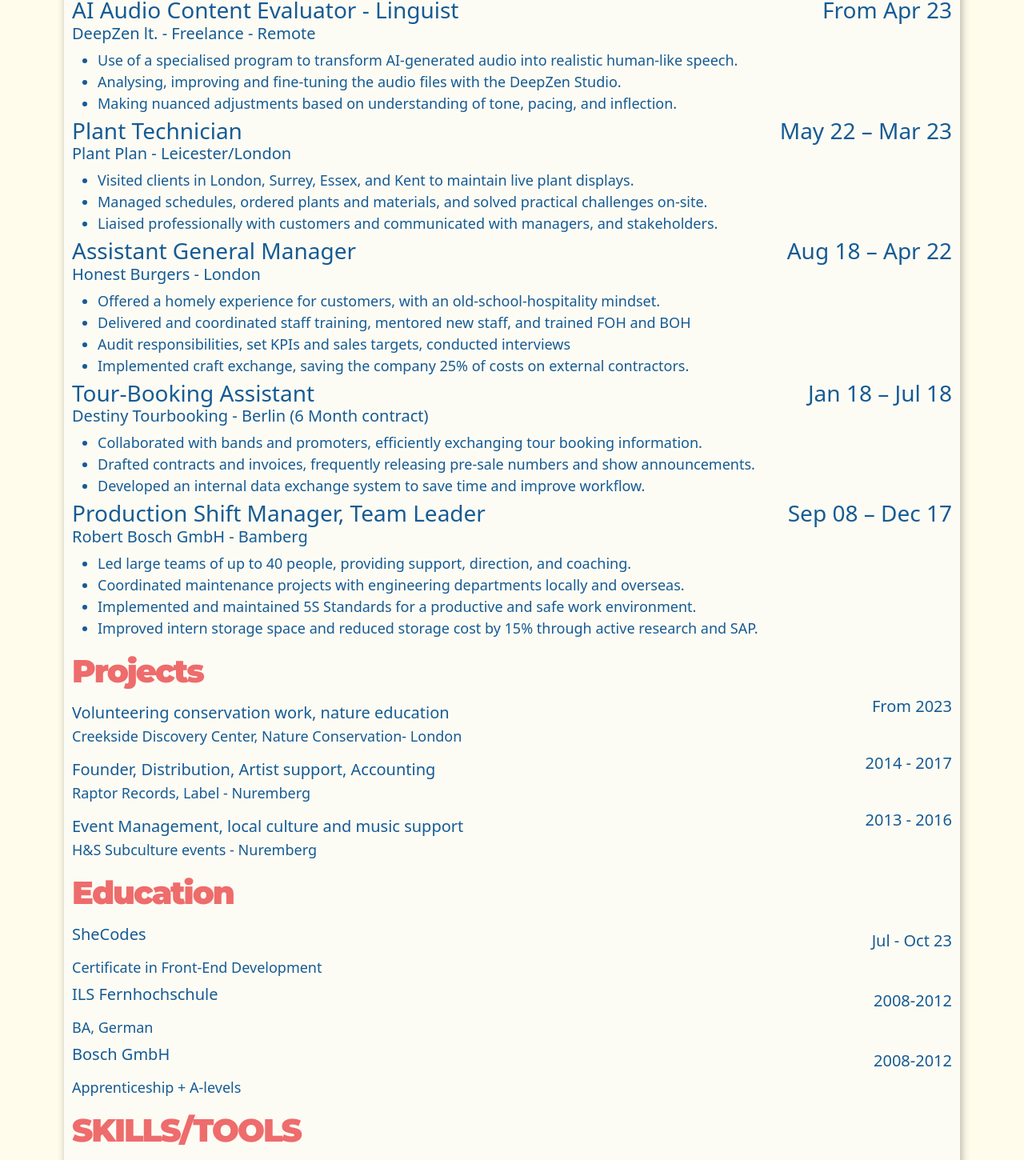
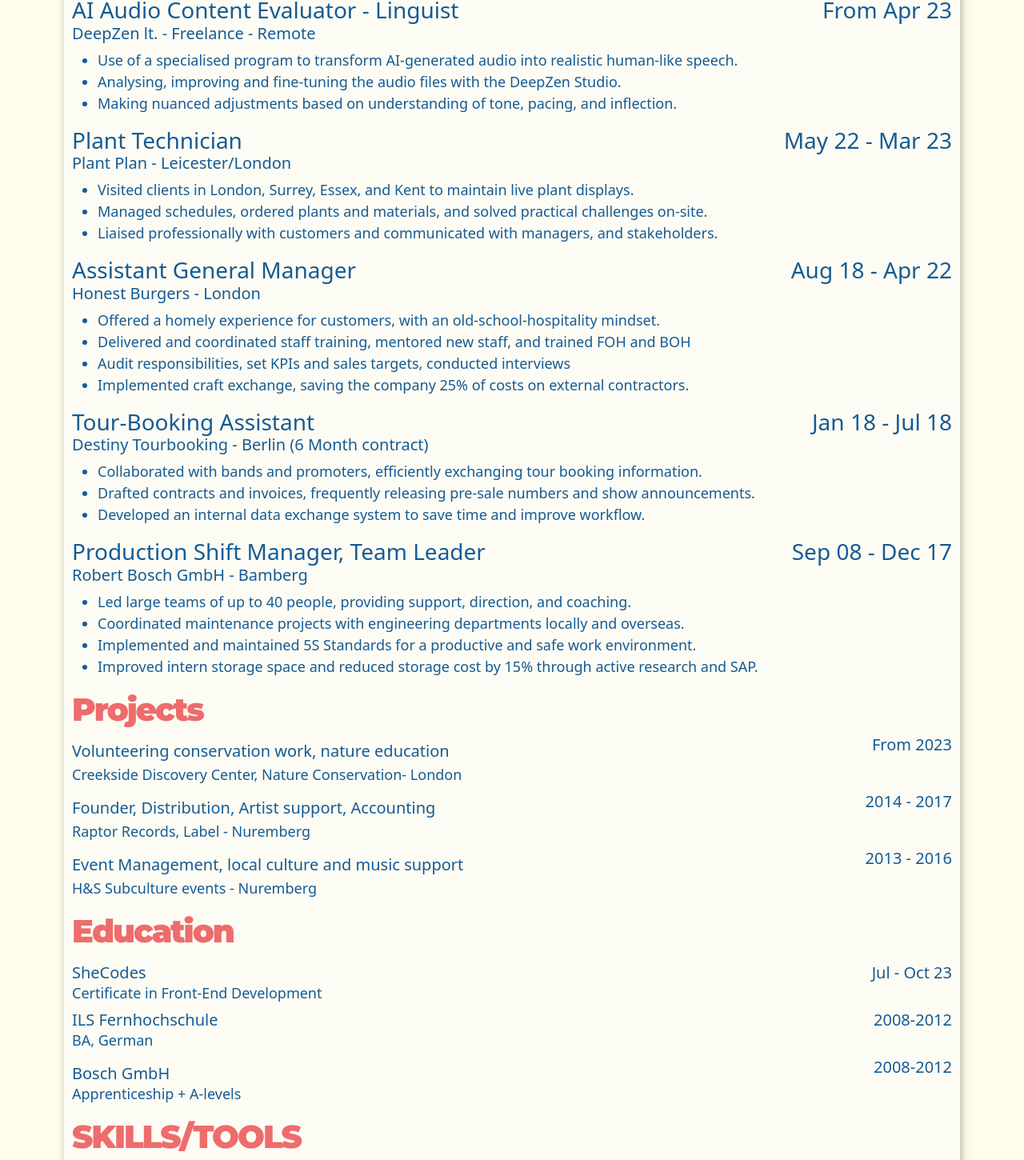
Before and after one commit to EvaNagengast/PersonalPortfolio, a React (Create React App) app: page /cv in a window 1280 px wide. Shown: the part 528-1978 px from the top of the page at 80% size. Built offline with nearby package versions, Linux system fonts and the light colour scheme; a web font is replaced by a local one.

Commit message:
clean up cv

```diff
--- a/src/pages/Cv.css
+++ b/src/pages/Cv.css
@@ -1,4 +1,3 @@
-
 .Cv {
   background-color: var(---base);
   color: var(---basedark);
--- a/src/pages/Cv.js
+++ b/src/pages/Cv.js
@@ -11,7 +11,7 @@
         <a
           href={pdf}
           alt="PDF of Evas Resume"
-          className="downloadbutton btn-dark-base mx-auto mt-4 mb-2 px-3 py-2"
+          className="mx-auto mt-4 mb-2 px-3 py-2 btn-dark-base downloadbutton"
         >
           CLICK HERE FOR PDF-View
         </a>
@@ -24,7 +24,7 @@
               </h1>
             </div>
             <div className="col-12 col-md  order-1 order-md-2">
-              <div className="cvimage  float-md-end mt-2 mt-lg-4 me-0 me-lg-4 ">
+              <div className="mt-2 mt-lg-4 me-0 me-lg-4 float-md-end cvimage">
                 <img src={monoimage} alt="Eva Nagengast" />
                 <div className="imgcaption">
                   <span className="subheader">I'm </span>
@@ -69,10 +69,10 @@
           <h2> Career Summary</h2>
           <div className="row mb-2 mb-md-0 pt-1 ">
             <div className="col-12 col-md-9 ">
-              <h3 className="mb-0 ">AI Audio Content Evaluator - Linguist</h3>
+              <h3 className="mb-0">AI Audio Content Evaluator - Linguist</h3>
             </div>
             <div className="col-12 col-md-3 text-start text-md-end">
-              <h3 className=" mb-0">From Apr 23</h3>
+              <h3 className="mb-0">From Apr 23</h3>
             </div>
           </div>
           <h4 className="mb-2">DeepZen lt. - Freelance - Remote</h4>
@@ -92,15 +92,15 @@
             </li>
           </ul>
 
-          <div className="row mb-2 mb-md-0 pt-1">
+          <div className="row mb-2 mb-md-0 pt-3">
             <div className="col-12 col-md-8">
-              <h3 className="mb-0 ">Plant Technician</h3>
+              <h3 className="mb-0">Plant Technician</h3>
             </div>
             <div className="col-12 col-md-4 text-start text-md-end">
-              <h3 className=" mb-0">May 22 – Mar 23</h3>
+              <h3 className="mb-0">May 22 - Mar 23</h3>
             </div>
           </div>
-          <h4 className=" mb-2">Plant Plan - Leicester/London</h4>
+          <h4 className="mb-2">Plant Plan - Leicester/London</h4>
 
           <ul>
             <li>
@@ -117,15 +117,15 @@
             </li>
           </ul>
 
-          <div className="row mb-2 mb-md-0 pt-1 ">
+          <div className="row mb-2 mb-md-0 pt-3">
             <div className="col-12 col-md-8">
-              <h3 className="mb-0 ">Assistant General Manager</h3>
+              <h3 className="mb-0">Assistant General Manager</h3>
             </div>
             <div className="col-12 col-md-4 text-start text-md-end">
-              <h3 className="mb-0 ">Aug 18 – Apr 22</h3>
+              <h3 className="mb-0">Aug 18 - Apr 22</h3>
             </div>
           </div>
-          <h4 className="mb-2 ">Honest Burgers - London</h4>
+          <h4 className="mb-2">Honest Burgers - London</h4>
 
           <ul>
             <li>
@@ -146,15 +146,15 @@
             </li>
           </ul>
 
-          <div className="row mb-2 mb-md-0 pt-1 ">
-            <div className="col-12 col-md-8 ">
-              <h3 className="mb-0 ">Tour-Booking Assistant</h3>
+          <div className="row mb-2 mb-md-0 pt-3">
+            <div className="col-12 col-md-8">
+              <h3 className="mb-0">Tour-Booking Assistant</h3>
             </div>
             <div className="col-12 col-md-4 text-start text-md-end">
-              <h3 className="mb-0 ">Jan 18 – Jul 18</h3>
+              <h3 className="mb-0">Jan 18 - Jul 18</h3>
             </div>
           </div>
-          <h4 className="mb-2 ">
+          <h4 className="mb-2">
             Destiny Tourbooking - Berlin (6 Month contract)
           </h4>
 
@@ -173,12 +173,12 @@
             </li>
           </ul>
 
-          <div className="row mb-2 mb-md-0 pt-1">
+          <div className="row mb-2 mb-md-0 pt-3">
             <div className="col-12 col-md-8">
-              <h3 className="mb-0 ">Production Shift Manager, Team Leader</h3>
+              <h3 className="mb-0">Production Shift Manager, Team Leader</h3>
             </div>
             <div className="col-12 col-md-4 text-start text-md-end">
-              <h3 className="mb-0 "> Sep 08 – Dec 17</h3>
+              <h3 className="mb-0"> Sep 08 - Dec 17</h3>
             </div>
           </div>
           <h4 className="mb-2">Robert Bosch GmbH - Bamberg</h4>
@@ -232,7 +232,6 @@
           <div className="row pt-2">
             <div className="col-12 col-sm-8">
               <h4 className="pt-2 mb-0">
-                {" "}
                 Event Management, local culture and music support
               </h4>
             </div>
@@ -245,29 +244,35 @@
           <div className="sideSection">
             <h2 className="pt-3"> Education</h2>
             <div className="row pt-2">
-              <div className="col-12 col-sm-8">
-                <h4> SheCodes</h4>
+              <div className="col-12 col-sm-8 ">
+                <h4 className="mb-0"> SheCodes</h4>
               </div>
               <div className="col-12 col-sm-4 text-end">
-                <h4 className="pt-2 text-start text-sm-end">Jul - Oct 23 </h4>
+                <h4 className="mb-1 mb-sm-0 text-start text-sm-end">
+                  Jul - Oct 23
+                </h4>
               </div>
             </div>
             <p>Certificate in Front-End Development</p>
-            <div className="row pt-2">
+            <div className="row pt-3 pt-sm-2">
               <div className="col-12 col-sm-8">
-                <h4> ILS Fernhochschule</h4>
+                <h4 className="mb-0"> ILS Fernhochschule</h4>
               </div>
               <div className="col-12 col-sm-4 text-end">
-                <h4 className="pt-2 text-start text-sm-end"> 2008-2012 </h4>
+                <h4 className="mb-1 mb-sm-0  text-start text-sm-end">
+                  2008-2012
+                </h4>
               </div>
             </div>
             <p>BA, German</p>
             <div className="row pt-2">
-              <div className="col-12 col-sm-8">
-                <h4> Bosch GmbH </h4>
+              <div className="col-12 col-sm-8 pt-3 pt-sm-2">
+                <h4 className="mb-0"> Bosch GmbH </h4>
               </div>
               <div className="col-12 col-sm-4 text-end">
-                <h4 className="pt-2 text-start text-sm-end"> 2008-2012 </h4>
+                <h4 className="mb-1 mb-sm-0 text-start text-sm-end">
+                  2008-2012
+                </h4>
               </div>
             </div>
             <p> Apprenticeship + A-levels</p>
@@ -285,15 +290,18 @@
             </ul>
             <h2 className="pt-3">Languages</h2>
             <ul className="ps-1">
+
               <li>German - Native </li>
               <li>English - Bilingual Proficiency</li>
+              <li>Spanish - Beginner</li>
             </ul>
             <h2 className="pt-3">Strengths</h2>
             <ul className="ps-1">
-              <li>Front-end development</li>
-              <li> ProjectManagement </li>
+              <li>Front-End Development</li>
+              <li> Project Management </li>
               <li> Creativity </li>
-              <li>Excellent Communication</li> <li>Adaptability</li>
+              <li>Excellent Communication</li>
+              <li>Adaptability</li>
             </ul>
           </div>
         </main>
```
